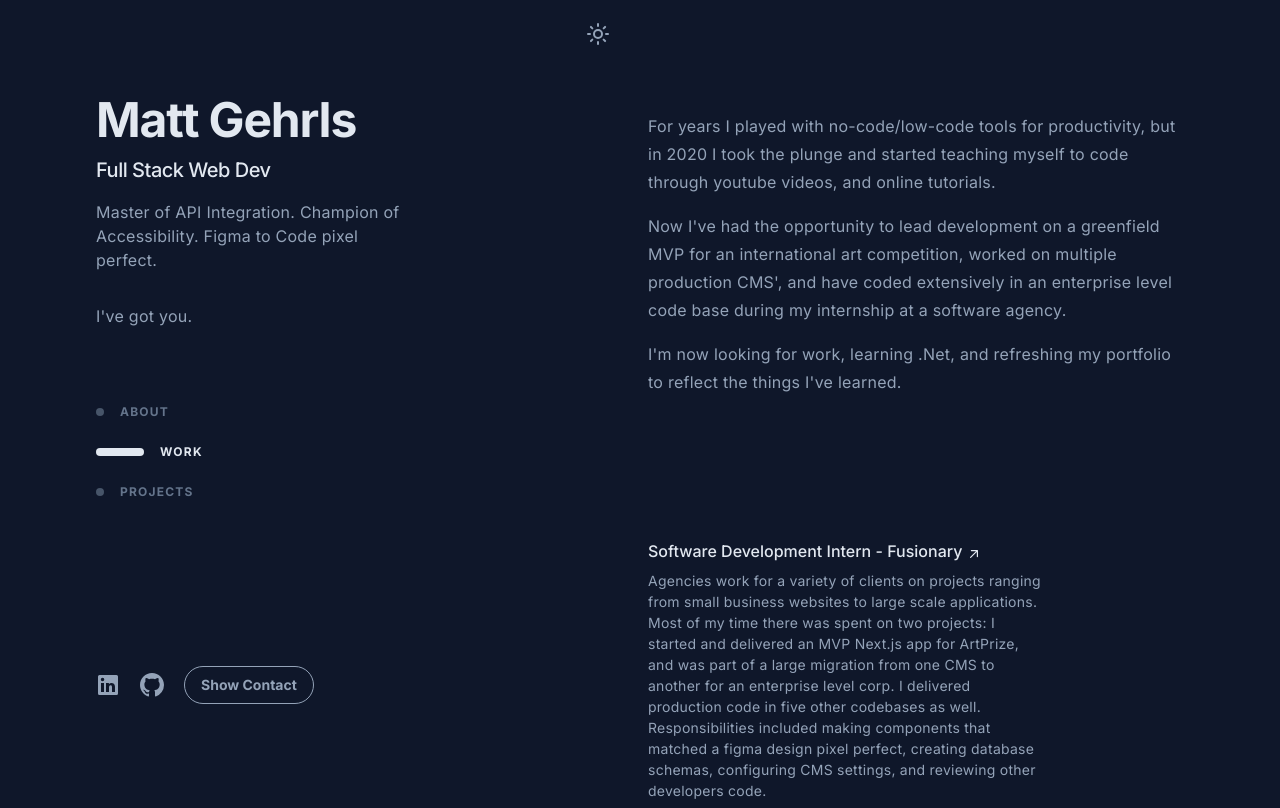
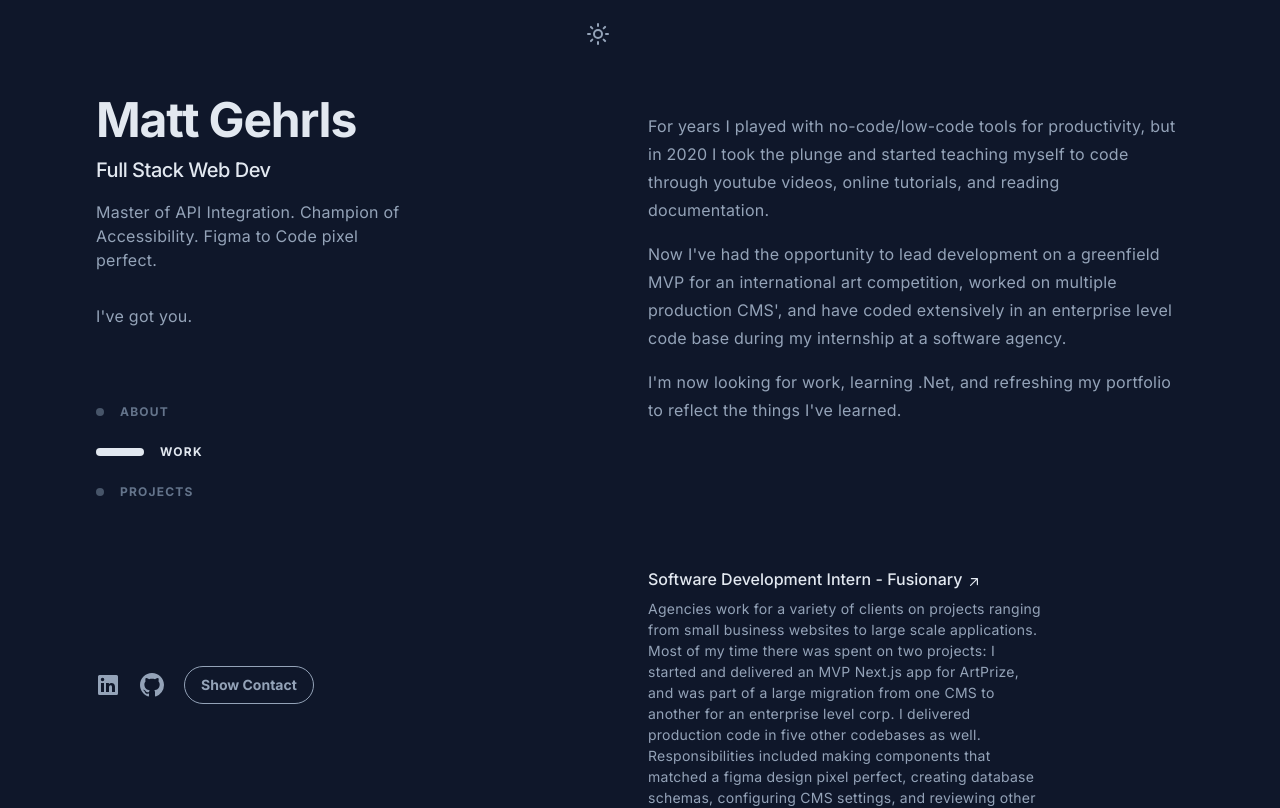
Before and after one commit to mgehrls/mattgehrls, a Next.js app: page / in a window 1280 px wide. Shown: the top 808 px of the page. Built offline with nearby package versions, Linux system fonts and the light colour scheme.

Commit message:
content update

```diff
--- a/components/main/About.tsx
+++ b/components/main/About.tsx
@@ -11,7 +11,7 @@ function About() {
         <p>
           For years I played with no-code/low-code tools for productivity, but
           in 2020 I took the plunge and started teaching myself to code through
-          youtube videos, and online tutorials.
+          youtube videos, online tutorials, and reading documentation.
         </p>
         <p className="mt-4">
           Now I&apos;ve had the opportunity to lead development on a greenfield
```
